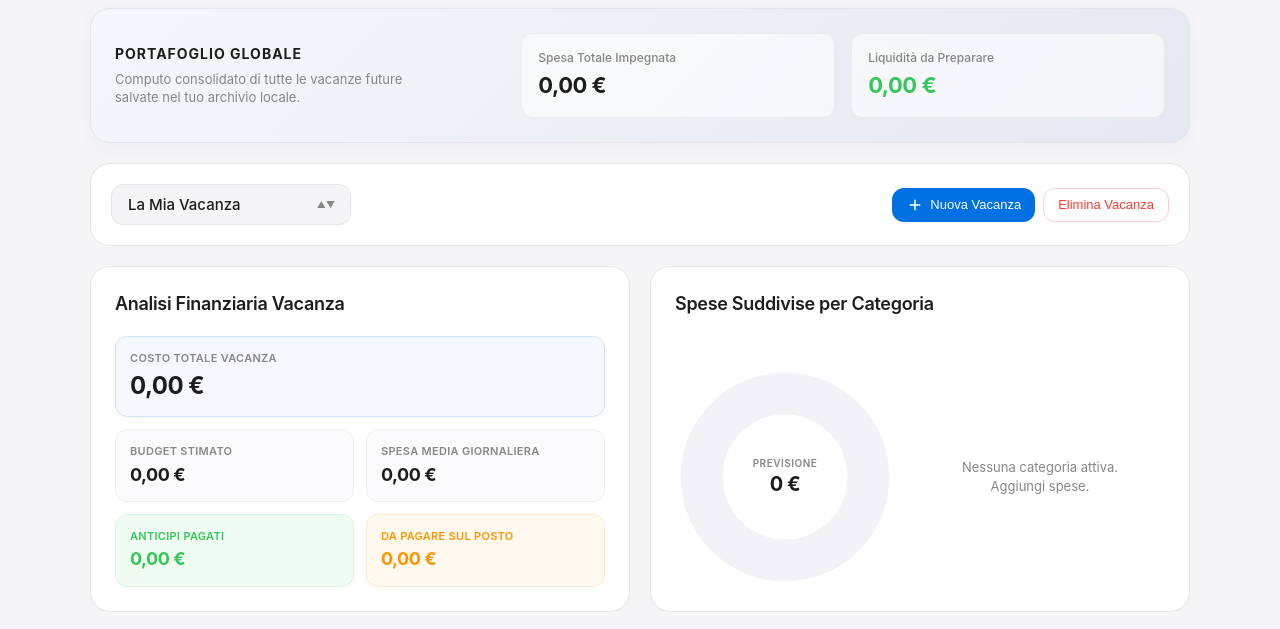
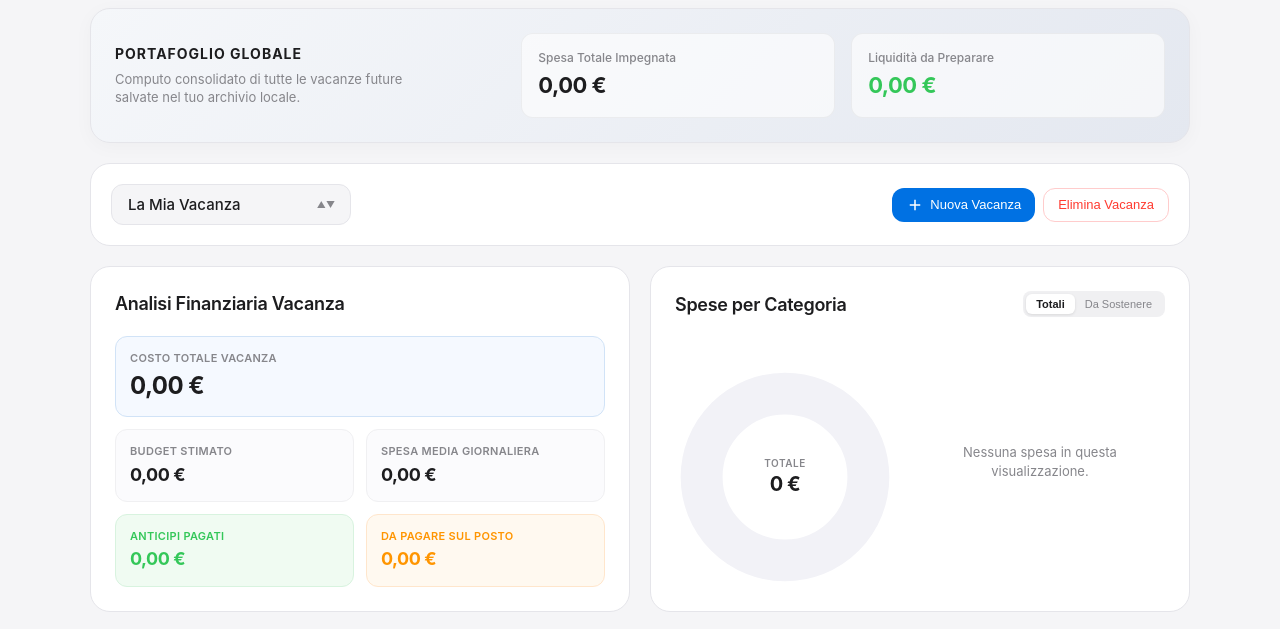
Before and after one commit to fabiusai/VacanzeBudget, a plain HTML site: page index.html in a window 1280 px wide. Shown: the part 107-736 px from the top of the page. Drawn offline with Linux system fonts and the light colour scheme.

Commit message:
Update index.html

```diff
--- a/index.html
+++ b/index.html
@@ -415,8 +415,35 @@
             }
         }
 
-        <!-- Forms Layout -->
-        <div class="form-group">
+        /* Segmented Control per il Grafico */
+        .segmented-control {
+            display: flex;
+            background-color: #f0f0f2;
+            padding: 3px;
+            border-radius: 8px;
+        }
+
+        .seg-btn {
+            background: transparent;
+            border: none;
+            padding: 4px 10px;
+            font-size: 11px;
+            font-weight: 500;
+            border-radius: 6px;
+            cursor: pointer;
+            color: var(--text-secondary);
+            transition: all 0.2s;
+        }
+
+        .seg-btn.active {
+            background: #ffffff;
+            color: var(--text-main);
+            box-shadow: 0 1px 3px rgba(0,0,0,0.1);
+            font-weight: 600;
+        }
+
+        /* Forms Layout */
+        .form-group {
             margin-bottom: 14px;
         }
 
@@ -725,7 +752,13 @@
 
         <!-- NEW GRAPHICS CARD (LARGER DIAMETER, BETTER VISIBILITY, DETAILED LEGEND) -->
         <div class="card">
-            <div class="card-header-title">Spese Suddivise per Categoria</div>
+            <div class="card-header-title" style="display: flex; justify-content: space-between; align-items: center; flex-wrap: wrap; gap: 10px;">
+                <span>Spese per Categoria</span>
+                <div class="segmented-control">
+                    <button class="seg-btn active" id="btnChartTotal" onclick="setChartMode('total')">Totali</button>
+                    <button class="seg-btn" id="btnChartToPay" onclick="setChartMode('topay')">Da Sostenere</button>
+                </div>
+            </div>
             <div class="graphics-layout">
                 <!-- Large SVG Donut -->
                 <div class="chart-box-main">
@@ -736,7 +769,7 @@
                             <!-- Programmatically segmented rings -->
                         </svg>
                         <div class="chart-info">
-                            <div class="label">Previsione</div>
+                            <div class="label" id="chartCenterLabel">Totale</div>
                             <div class="value" id="chartCenterTotal">0€</div>
                         </div>
                     </div>
@@ -878,6 +911,16 @@
         },
         currentTrip: "La Mia Vacanza"
     };
+
+    // State per il Grafico a Ciambella
+    let chartMode = 'total';
+
+    function setChartMode(mode) {
+        chartMode = mode;
+        document.getElementById('btnChartTotal').classList.toggle('active', mode === 'total');
+        document.getElementById('btnChartToPay').classList.toggle('active', mode === 'topay');
+        calculateAndRender();
+    }
 
     // Life-Cycle Bootstrapping Engine
     window.onload = function() {
@@ -1118,7 +1161,8 @@
         let localToPay = 0;
         let absoluteMinDate = null;
         let absoluteMaxDate = null;
-        let catTotals = {}; // Dynamic object to support infinite custom categories
+        let catTotals = {}; // Per i costi totali
+        let catTotalsToPay = {}; // Per i costi ancora da sostenere
 
         // Global Consolidation Aggregators (ALL TRIPS)
         let globalGrandTotalAllTrips = 0;
@@ -1141,10 +1185,13 @@
                     if (!catTotals[exp.category]) catTotals[exp.category] = 0;
                     catTotals[exp.category] += val;
 
+                    if (!catTotalsToPay[exp.category]) catTotalsToPay[exp.category] = 0;
+
                     if(exp.paid) {
                         localPaid += val;
                     } else {
                         localToPay += val;
+                        catTotalsToPay[exp.category] += val; // Somma qui solo se da pagare
                     }
 
                     if(exp.start) {
@@ -1180,8 +1227,15 @@
         const dailyAvg = localTotal / daysCount;
         document.getElementById('kpiDailyAvg').innerText = dailyAvg.toLocaleString('it-IT', { style: 'currency', currency: 'EUR' });
 
+        // Determina quali dati passare al grafico in base allo Switch attivato
+        const activeCatTotals = chartMode === 'total' ? catTotals : catTotalsToPay;
+        const activeChartTotal = chartMode === 'total' ? localTotal : localToPay;
+
+        document.getElementById('chartCenterTotal').innerText = Math.round(activeChartTotal) + " €";
+        document.getElementById('chartCenterLabel').innerText = chartMode === 'total' ? "Totale" : "Da Pagare";
+
         // Build charts and legends dynamically
-        renderEnhancedDonutChart(catTotals, localTotal);
+        renderEnhancedDonutChart(activeCatTotals, activeChartTotal);
         renderExpenseList(currentSelectedTrip.expenses);
     }
 
@@ -1195,9 +1249,9 @@
         dynamicallyGeneratedRings.forEach(node => node.remove());
         legendContainer.innerHTML = '';
 
-        if (globalTotal === 0) {
+        if (globalTotal <= 0 || isNaN(globalTotal)) {
             // Empty state for visual graph representation
-            legendContainer.innerHTML = `<div class="empty-state">Nessuna categoria attiva. Aggiungi spese.</div>`;
+            legendContainer.innerHTML = `<div class="empty-state" style="padding-top:10px;">Nessuna spesa in questa visualizzazione.</div>`;
             return;
         }
 
@@ -1209,13 +1263,15 @@
             .sort((a, b) => b.val - a.val);
 
         sortedCategories.forEach(item => {
-            if (item.val === 0) return;
+            if (item.val <= 0) return;
 
             const percentage = (item.val / globalTotal) * 100;
+            const catColor = getCategoryColor(item.category);
+
+            // FIX INFALLIBILE: Metodo di Rotazione Geometrica Nativa
+            // Evita bug di sovrapposizione su Safari e iOS ruotando il punto d'inizio del cerchio
+            const rotateAngle = -90 + (cumulativePercent * 3.6); // 360 gradi diviso 100 = 3.6
             const strokeDashArray = `${percentage} ${100 - percentage}`;
-            const strokeDashOffset = 100 - cumulativePercent + 25; // standard alignment to rotation starting apex
-
-            const catColor = getCategoryColor(item.category);
 
             // 1. Append circle sector node into SVG tree
             const circleNode = document.createElementNS("http://www.w3.org/2000/svg", "circle");
@@ -1227,7 +1283,7 @@
             circleNode.setAttribute("stroke", catColor);
             circleNode.setAttribute("stroke-width", "8"); // Thick Apple watch profile indicator styles
             circleNode.setAttribute("stroke-dasharray", strokeDashArray);
-            circleNode.setAttribute("stroke-dashoffset", strokeDashOffset.toString());
+            circleNode.setAttribute("transform", `rotate(${rotateAngle} 21 21)`); // Calcolo assoluto posizione
 
             svg.appendChild(circleNode);
             cumulativePercent += percentage;
```
